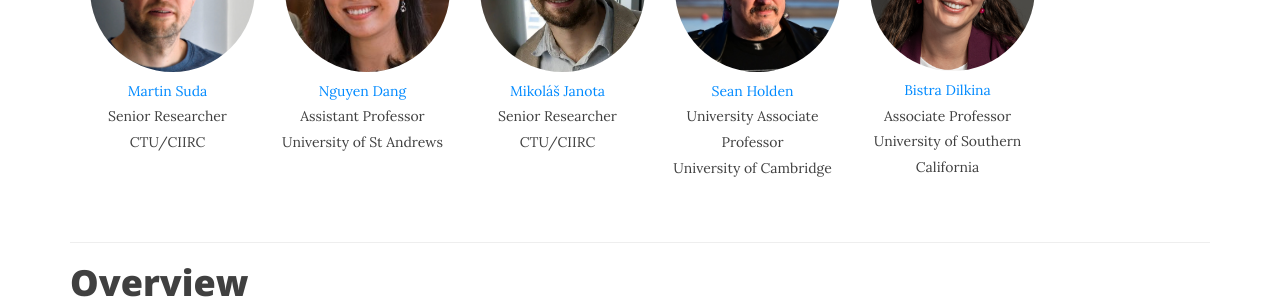
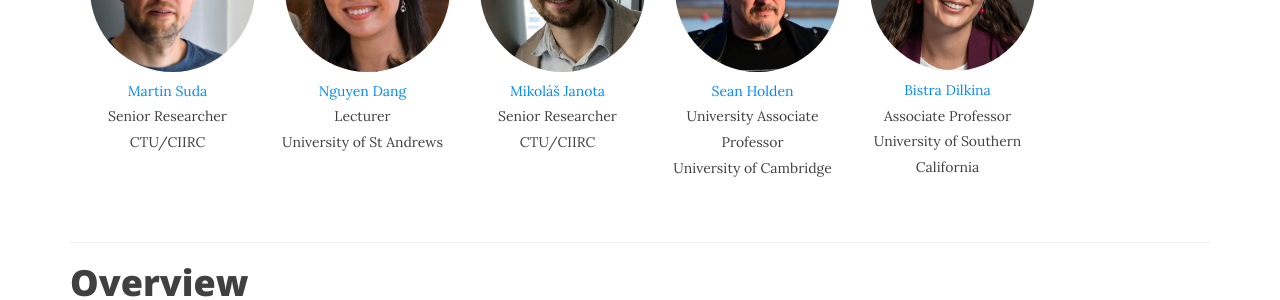
Before and after one commit to ml4sp/ml4sp.github.io, a Jekyll site: the page built from index.md, in a window 1280 px wide and 900 px high, scrolled down 897 px. Shown: the part 153-453 px from the top of the window. Built offline with Jekyll 4.4.1, drawn with Linux system fonts in a browser that asks for light colours; nearby versions of some CDN libraries.

Commit message:
minor update

```diff
--- a/_data/invitedtalks.yml
+++ b/_data/invitedtalks.yml
@@ -7,7 +7,7 @@ martin:
 nguyen:
   name: "Nguyen Dang"
   url: "https://ndangtt.github.io/"
-  title: "Assistant Professor"
+  title: "Lecturer"
   affiliation: "University of St Andrews"
   img: "Nguyen_Dang_square.jpeg"
 mikolas:
```
